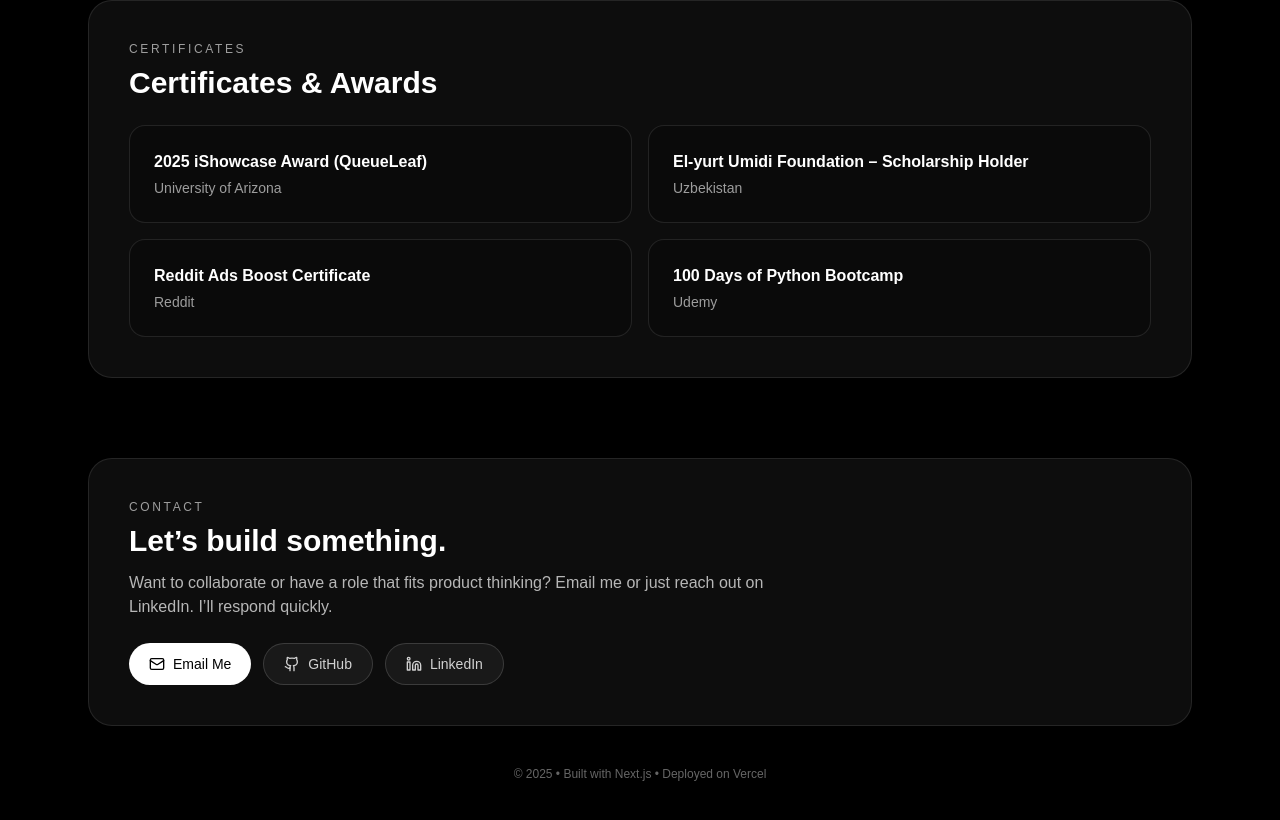
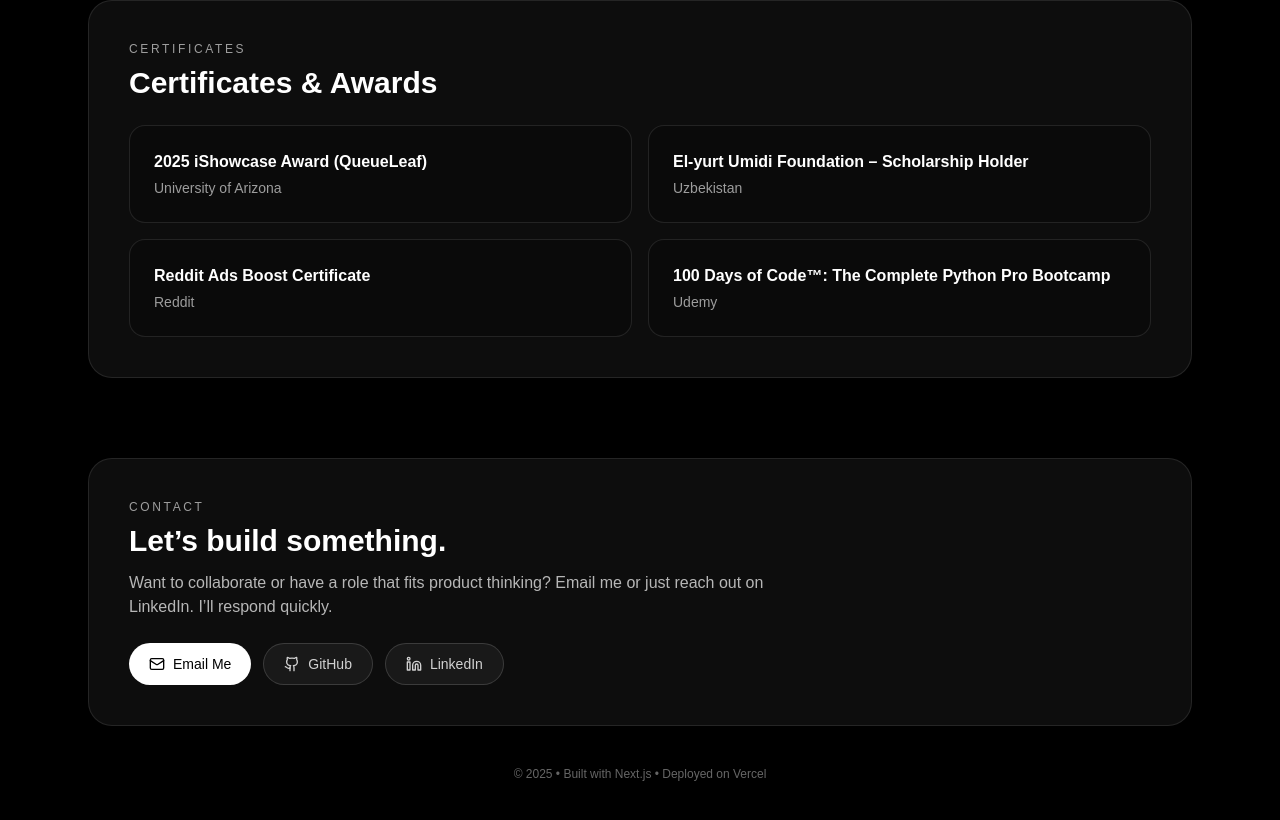
Before and after one commit to Shukhratovs/portfolio, a Next.js app: page / in a window 1280 px wide. Shown: the part 2652-3472 px from the top of the page. Built offline with nearby package versions, Linux system fonts and the light colour scheme.

Commit message:
Minor changes

```diff
--- a/src/app/page.tsx
+++ b/src/app/page.tsx
@@ -412,7 +412,7 @@ export default function CinematicPortfolioPreview() {
             </div>
 
             <div className="rounded-2xl border border-white/10 bg-black/20 p-6">
-              <h3 className="font-semibold">100 Days of Python Bootcamp</h3>
+              <h3 className="font-semibold">100 Days of Code™: The Complete Python Pro Bootcamp</h3>
               <p className="mt-1 text-sm text-white/60">Udemy</p>
             </div>
           </div>
```
